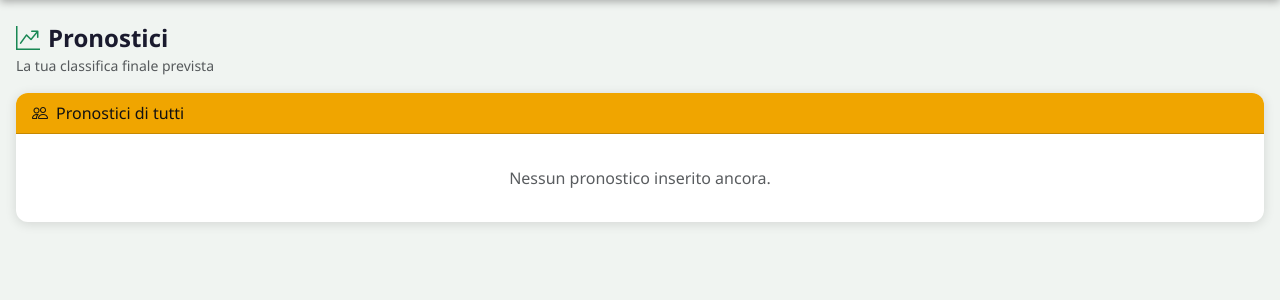
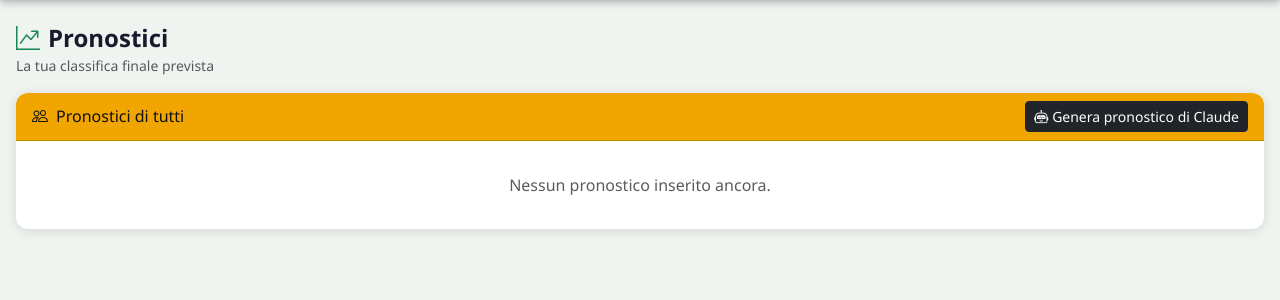
Before and after one commit to boz1977/Fantabirra, a Flask app: page /pronostici in a window 1280 px wide. Shown: the part 68-368 px from the top of the page. Run offline with Flask 3, Linux system fonts and the light colour scheme; the visitor is signed in with stand-in values (Sample User, id 1); data comes from the database, SQL or seed files in the repository; data that the repository does not hold is empty.

Commit message:
Pronostici: pronostico di Claude generato dall'analisi delle rose (somma quotazioni + 30%% dei 5 top player). Bottone admin per generarlo/aggiornarlo, mostrato come card in evidenza nel confronto pronostici. Co-Authored-By: Claude Opus 4.8 <noreply@anthropic.com>

```diff
--- a/app.py
+++ b/app.py
@@ -1434,8 +1434,24 @@ def pronostici():
                           WHERE is_admin=0 AND id IN (SELECT DISTINCT user_id FROM predictions)
                           ORDER BY team_name""")
 
+    # pronostico di Claude (analisi delle rose), salvato come impostazione
+    claude = None
+    raw = get_setting('claude_prediction')
+    if raw:
+        try:
+            data = json.loads(raw)
+            order = []
+            for s in data.get('order', []):
+                t = team_by_id.get(s['id'])
+                if t:
+                    order.append({'team_name': t['team_name'], 'value': s.get('value'), 'n': s.get('n')})
+            if order:
+                claude = {'ts': data.get('ts'), 'order': order}
+        except Exception:
+            claude = None
+
     return render_template('manager/pronostici.html',
-        my_order=my_order, allpred=allpred, authors=authors,
+        my_order=my_order, allpred=allpred, authors=authors, claude=claude,
         is_admin=session.get('is_admin'), has_mine=bool(present))
 
 
@@ -1479,6 +1495,36 @@ def export_pronostici():
     return send_file(bio, as_attachment=True,
                      download_name=f"pronostici_{datetime.now():%Y%m%d}.xlsx",
                      mimetype='application/vnd.openxmlformats-officedocument.spreadsheetml.sheet')
+
+
+def _compute_claude_ranking():
+    """Analizza le rose e produce un pronostico di classifica finale.
+    Punteggio = somma quotazioni (Qt) + 30% della somma dei 5 giocatori più forti
+    (premia chi ha i top player oltre al valore complessivo). Ritorna lista ordinata."""
+    teams = query_db("SELECT id, team_name FROM users WHERE is_admin=0 ORDER BY team_name")
+    scored = []
+    for t in teams:
+        vals = [r['base_value'] for r in query_db(
+            "SELECT p.base_value FROM acquisitions a JOIN players p ON p.id=a.player_id WHERE a.user_id=?", [t['id']])]
+        total = sum(vals)
+        top5 = sum(sorted(vals, reverse=True)[:5])
+        scored.append({'id': t['id'], 'value': total, 'n': len(vals), 'score': round(total + 0.30 * top5, 1)})
+    scored.sort(key=lambda x: (-x['score'], -x['value']))
+    return scored
+
+
+@app.route('/admin/pronostici/genera-claude', methods=['POST'])
+@admin_required
+def genera_pronostico_claude():
+    import json
+    scored = _compute_claude_ranking()
+    if not any(s['n'] for s in scored):
+        flash('Nessuna rosa caricata: importa prima le rose.', 'warning')
+        return redirect(url_for('pronostici'))
+    set_setting('claude_prediction',
+                json.dumps({'order': scored, 'ts': datetime.now().strftime('%Y-%m-%d %H:%M')}))
+    flash('Pronostico di Claude generato dall\'analisi delle rose (somma quotazioni + qualità dei top player).', 'success')
+    return redirect(url_for('pronostici'))
 
 
 # ── Strategia manager ────────────────────────────────────────────────────────
--- a/templates/manager/pronostici.html
+++ b/templates/manager/pronostici.html
@@ -42,17 +42,50 @@
   <div class="card">
     <div class="card-header card-header-gold d-flex justify-content-between align-items-center flex-wrap gap-2">
       <span><i class="bi bi-people me-2"></i>Pronostici di tutti</span>
-      {% if is_admin and authors %}
-      <a href="{{ url_for('export_pronostici') }}" class="btn btn-sm btn-green text-white">
-        <i class="bi bi-file-earmark-excel me-1"></i>Esporta Excel
-      </a>
-      {% endif %}
+      <div class="d-flex gap-2 flex-wrap">
+        {% if is_admin %}
+        <form method="POST" action="{{ url_for('genera_pronostico_claude') }}" class="d-inline"
+              onsubmit="return confirm('Generare/aggiornare il pronostico di Claude analizzando le rose attuali?')">
+          <button type="submit" class="btn btn-sm btn-dark">
+            <i class="bi bi-robot me-1"></i>{% if claude %}Aggiorna{% else %}Genera{% endif %} pronostico di Claude
+          </button>
+        </form>
+        {% endif %}
+        {% if is_admin and authors %}
+        <a href="{{ url_for('export_pronostici') }}" class="btn btn-sm btn-green text-white">
+          <i class="bi bi-file-earmark-excel me-1"></i>Esporta Excel
+        </a>
+        {% endif %}
+      </div>
     </div>
     <div class="card-body">
-      {% if not authors %}
+      {% if not authors and not claude %}
       <div class="text-center text-muted py-3">Nessun pronostico inserito ancora.</div>
       {% else %}
       <div class="row g-3">
+        {% if claude %}
+        <div class="col-12 col-md-6 col-lg-4">
+          <div class="card h-100 border-dark">
+            <div class="card-header py-2 fw-semibold bg-dark text-white d-flex justify-content-between align-items-center">
+              <span><i class="bi bi-robot me-1"></i>Claude <span class="fw-normal small">(analisi rose)</span></span>
+              {% if claude.ts %}<span class="badge bg-light text-dark" title="Generato il">{{ claude.ts }}</span>{% endif %}
+            </div>
+            <div class="card-body p-0">
+              <ol class="list-group list-group-flush list-group-numbered">
+                {% for p in claude.order %}
+                <li class="list-group-item py-1 small d-flex justify-content-between align-items-center">
+                  <span>{{ p.team_name }}</span>
+                  {% if p.value is not none %}<span class="text-muted small" title="Somma quotazioni">{{ p.value }}</span>{% endif %}
+                </li>
+                {% endfor %}
+              </ol>
+            </div>
+            <div class="card-footer small text-muted py-1">
+              <i class="bi bi-info-circle me-1"></i>Ordinamento per valore rosa + qualità top player.
+            </div>
+          </div>
+        </div>
+        {% endif %}
         {% for a in authors %}
         <div class="col-12 col-md-6 col-lg-4">
           <div class="card h-100">
```
